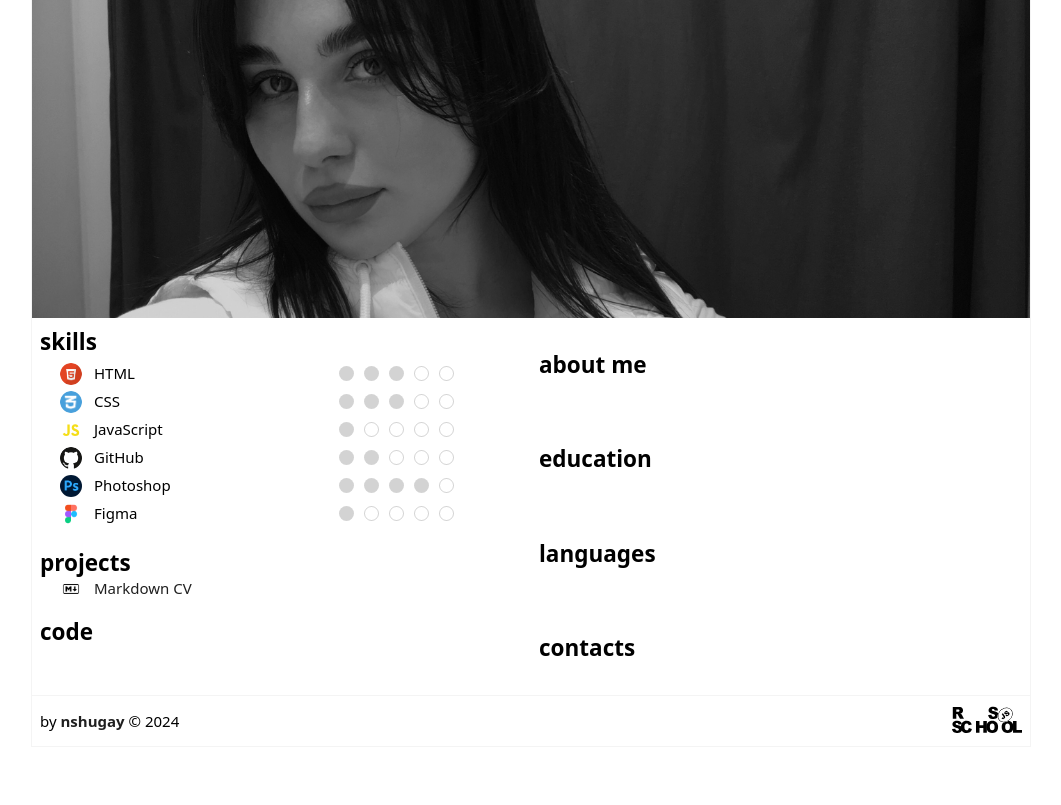
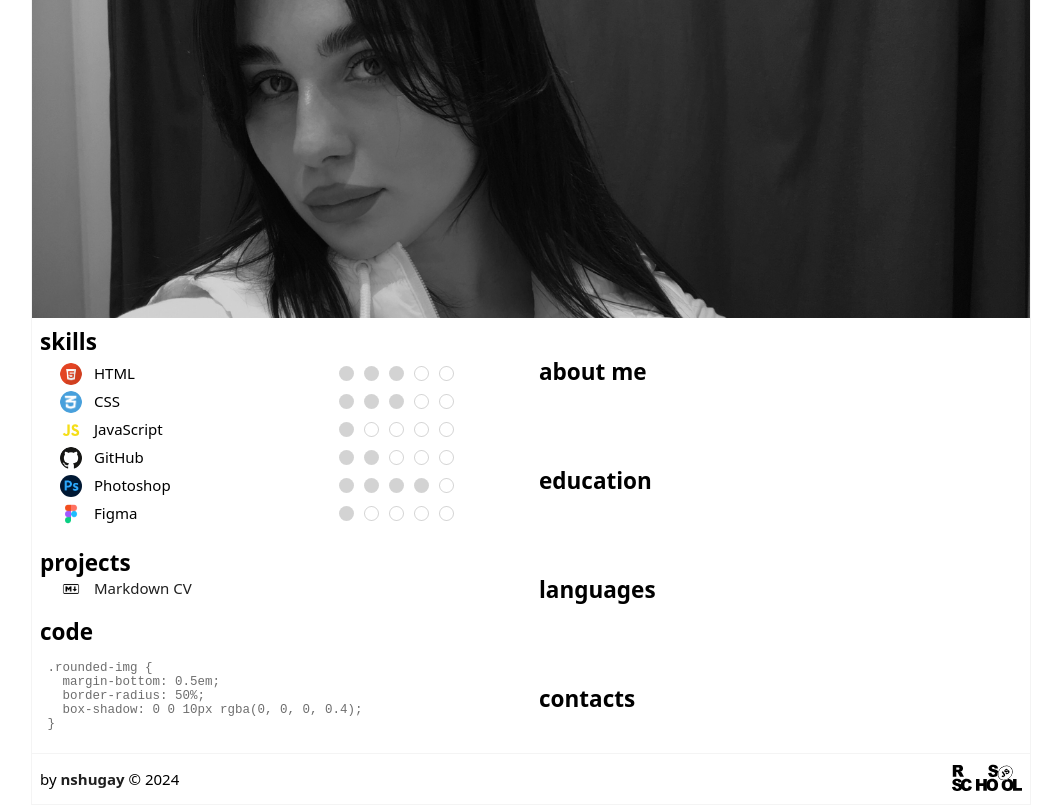
Before and after one commit to nshugay/rsschool-cv, a plain HTML site: page index.html in a window 1280 px wide. Shown: the part 179-984 px from the top of the page, without its empty margins (109-1170 px from the left). Before the commit the page ends 926 px from the top, so only its background shows below. Drawn offline with Linux system fonts and the light colour scheme.

Commit message:
feat: add code section

```diff
--- a/index.html
+++ b/index.html
@@ -49,7 +49,7 @@
     <!--main-->
     <main class="main">
       <div class="container">
-        <div class="main-container" title="Anastasiya Shuhai">
+        <div class="main-container" title="Anastasiya Shuhai" alt="Anastasiya Shuhai">
           <div class="profile" id="profile">
             <h1 id="h1">Anastasiya Shuhai</h1>
             <p id="p1">future junior front-end developer</p>
@@ -162,9 +162,14 @@
           <!--code-->
           <section class="section" id="code">
             <h2>code</h2>
-            <div class="code">
+            <div class="code-code">
               <pre>
-                <code></code>
+                <code>
+ .rounded-img {
+   margin-bottom: 0.5em;
+   border-radius: 50%;
+   box-shadow: 0 0 10px rgba(0, 0, 0, 0.4);
+ }</code>
               </pre>
             </div>
           </section>
--- a/style.css
+++ b/style.css
@@ -4,7 +4,9 @@
   box-sizing: border-box;
   padding: 0;
   margin: 0;
-  width: width-device-width;
+}
+
+div:not(.code-code) {
   font-family: system-ui, -apple-system, sans-serif;
 }
 
@@ -251,6 +253,17 @@ a:hover {
   background-image: url("./assets/img/mark.png");
 }
 
+/*code*/
+
+.code-code {
+  display: flex;
+  margin: 0;
+  padding: 0;
+  font-family: 'Courier New', Courier, monospace;
+  font-size: smaller;
+  color:rgba(0, 0, 0, 0.571);
+}
+
 /*footer decoration*/
 
 .footer-container {
@@ -264,7 +277,7 @@ a:hover {
 }
 
 .footer-container:hover {
-  background-color: rgba(0, 0, 0, 0.044);
+  background-color: rgba(235, 197, 197, 0.044);
   transition: 0.5s;
 }
 
```
